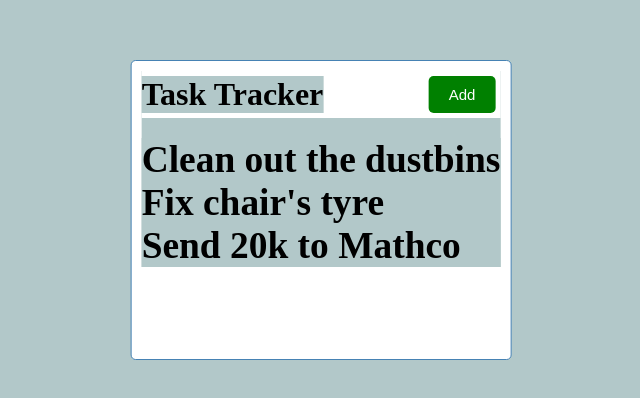
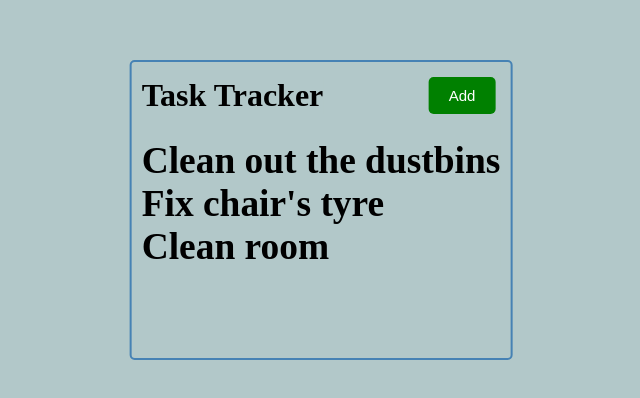
Before and after one commit to gantavya99/First-React-App, a React (Create React App) app: page / in a window 1280 px wide. Shown: the part 190-588 px from the top of the page, without its empty margins (319-959 px from the left). Built offline with nearby package versions, Linux system fonts and the light colour scheme.

Commit message:
Added the task component

```diff
--- a/src/App.js
+++ b/src/App.js
@@ -17,7 +17,7 @@ function App() {
 },
 {
     id:3,
-    text:`Send 20k to Mathco`,
+    text:`Clean room`,
     day:`24th September at 4PM`,
     reminder:true,
 }
--- a/src/Header.js
+++ b/src/Header.js
@@ -6,11 +6,10 @@ const Header=({title})=>{
     return (
         <header className='header'>
             <div className='container'>
-            <h1>
+            <h1 className='h1'>
                 {title}
             </h1>
             <Button color='green' text='Add' onClick={onClick} />
-
             </div>
         </header>
     )
--- a/src/index.css
+++ b/src/index.css
@@ -9,12 +9,10 @@
     left:50%;
     top:50%;
     transform:translate(-50%,-50%);
-    background-color: white;
-    border:2px red solid;
     overflow:auto;
     min-height:300px;
     max-width:500px;
-    border:1px solid steelblue;
+    border:2px solid steelblue;
     padding:10px;
     border-radius:5px;
 
@@ -23,7 +21,7 @@
     display:flex;
     align-items: center;
     justify-content:space-between;
-    background-color: white;
+
 
 }
 .header{
@@ -31,6 +29,8 @@
     font-size:medium;
 
 }
+
+
 .btn{
     background:#000;
     color:#fff;
```
